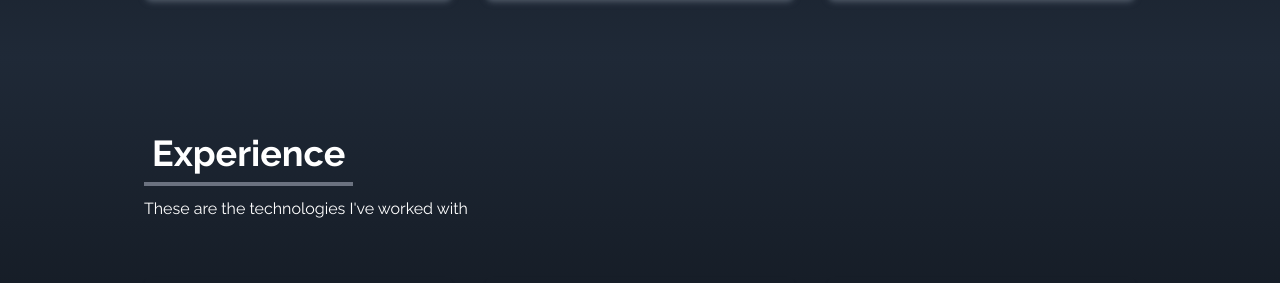
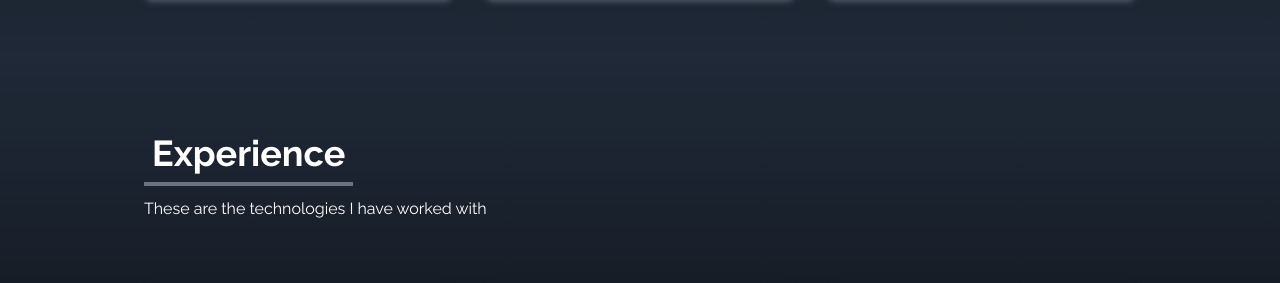
Before and after one commit to omar-narine/personal-site-v2, a Next.js app: page / in a window 1280 px wide. Shown: the part 2343-2626 px from the top of the page. Built offline with nearby package versions, Linux system fonts and the light colour scheme.

Commit message:
Removing " ' " to play nice w next and vercel

```diff
--- a/src/components/Experience.js
+++ b/src/components/Experience.js
@@ -64,7 +64,7 @@ const Experience = () => {
           <p className="text-4xl font-bold border-b-4 border-gray-500 p-2 inline">
             Experience
           </p>
-          <p className="py-6">These are the technologies I've worked with</p>
+          <p className="py-6">These are the technologies I have worked with</p>
         </div>
 
         <div className="w-full grid grid-cols-2 sm:grid-cols-3 gap-8 text-center py-8 px-12 sm:px-0">
```
